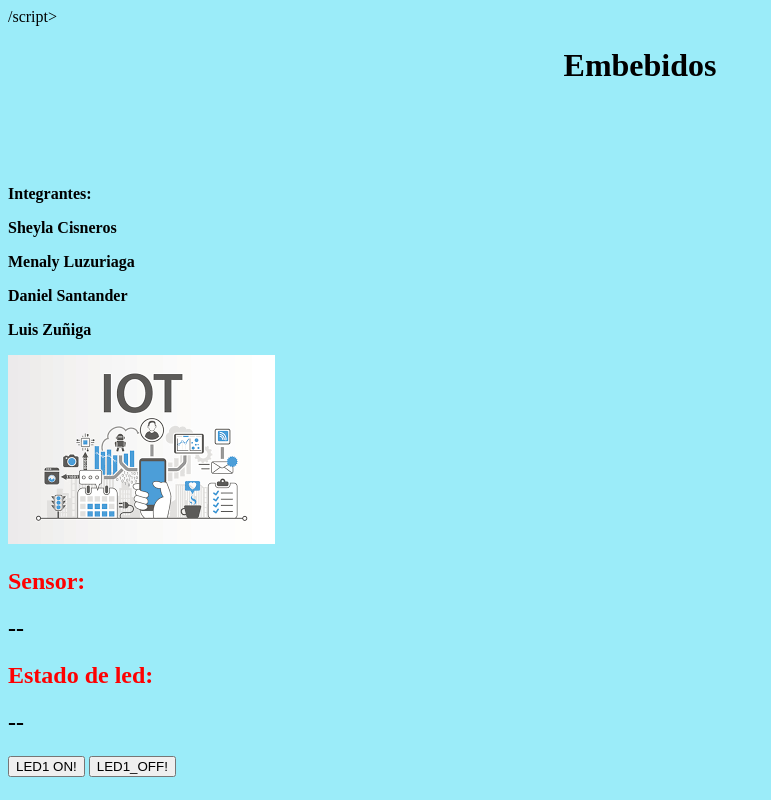
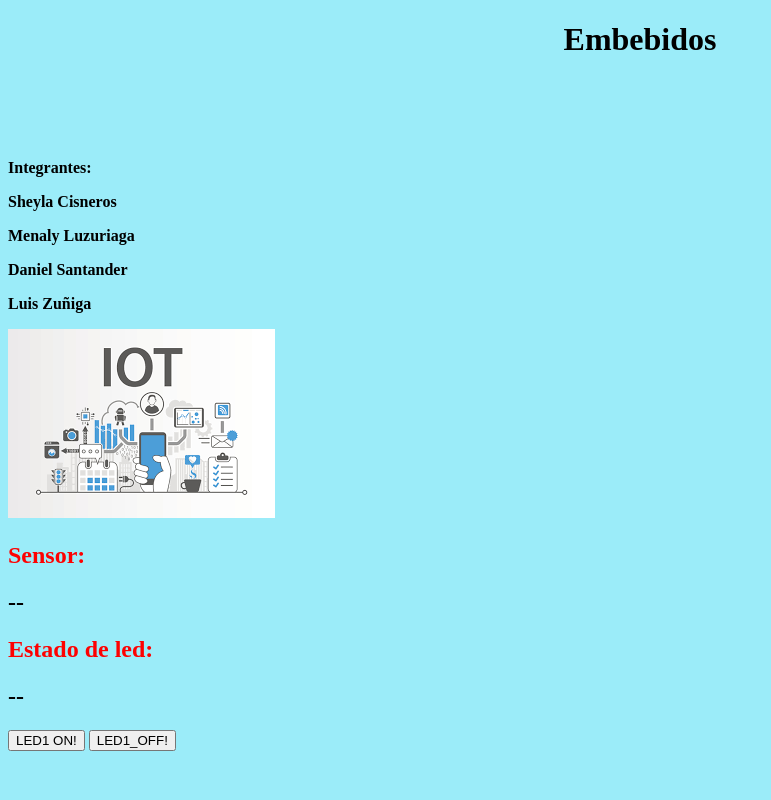
Before and after one commit to Menalyl/led, a Flask app: page / in a window 1280 px wide. Shown: the whole page, without its empty margins (0-771 px from the left). Run offline with Flask 2, Linux system fonts and the light colour scheme.

Commit message:
Update index.html

```diff
--- a/templates/index.html
+++ b/templates/index.html
@@ -1,7 +1,7 @@
 <!DOCTYPE html>
 <html>
 <head>
-/script>
+
 <script src="/static/js/index.js"></script>
 <title>LABORATORIO N°8</title>
 </head>
```
